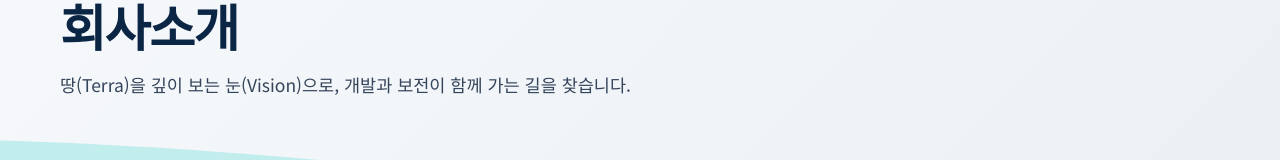
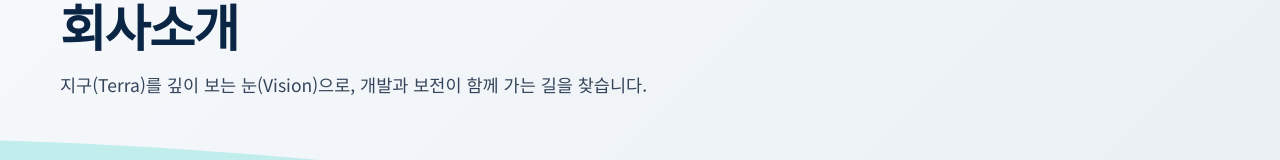
Before and after one commit to eiatools/Terravis, a plain HTML site: page site/about.html in a window 1280 px wide. Shown: the part 218-378 px from the top of the page. Drawn offline with nearby package versions, Linux system fonts and the light colour scheme.

Commit message:
Use '지구(Terra)' in the about page lead
Co-Authored-By: Claude Opus 5.5 <noreply@anthropic.com>
Claude-Session: https://claude.ai/code/session_01SudrVhBGC5o5ji9tXHrdeQ

```diff
--- a/site/about.html
+++ b/site/about.html
@@ -30,7 +30,7 @@
   <div class="crumb"><a href="index.html">홈</a><span aria-hidden="true">›</span><span>회사소개</span></div>
   <span class="en">About Terravis</span>
   <h1>회사소개</h1>
-  <p>땅(Terra)을 깊이 보는 눈(Vision)으로, 개발과 보전이 함께 가는 길을 찾습니다.</p>
+  <p>지구(Terra)를 깊이 보는 눈(Vision)으로, 개발과 보전이 함께 가는 길을 찾습니다.</p>
 </div><svg class="wave" viewBox="0 0 650 120" preserveAspectRatio="none" aria-hidden="true"><path d="M0 30 C140 44 220 92 340 104 C440 114 540 98 650 70 V120 H0Z" fill="#A8E8E7" opacity=".65"/><path d="M0 88 C150 70 280 104 400 114 C480 120 560 120 650 112 V120 H0Z" fill="#41C3C7" opacity=".52"/></svg></div><nav class="subnav" aria-label="페이지 내 메뉴"><div class="wrap"><a href="#greeting">인사말</a><a href="#values">핵심가치</a><a href="#overview">회사개요</a><a href="#history">연혁</a><a href="#organization">조직</a><a href="#ci">CI 소개</a><a href="#location">오시는 길</a></div></nav>
 <section id="greeting"><div class="wrap">
   <div class="about-grid">
```
